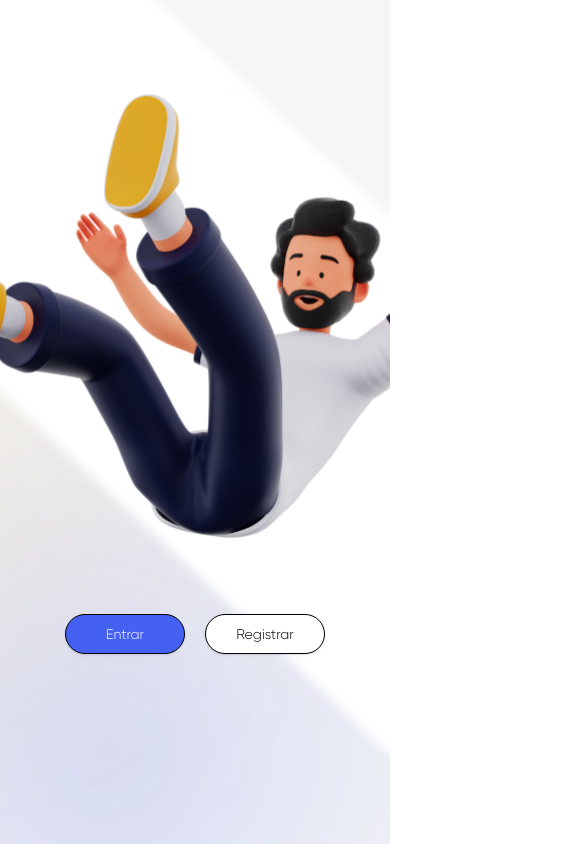
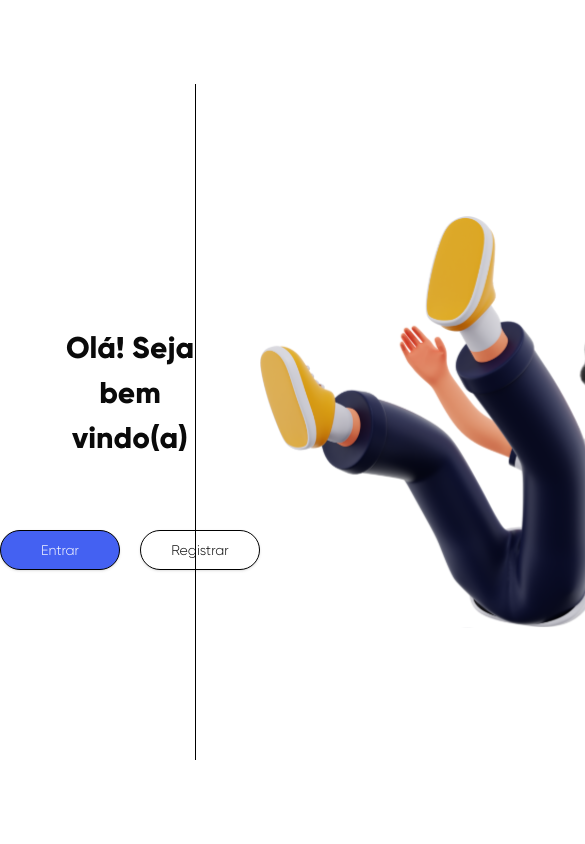
Before and after one commit to vinylemes/barber-schedule-front, a React (Vite) app: page /home in a window 390 px wide. Shown: the top 844 px of the page, 585 px wide, since content can reach past the window. Built offline with nearby package versions, Linux system fonts and the light colour scheme.

Commit message:
feat: redesign home page layout and improve responsiveness

```diff
--- a/src/pages/home.tsx
+++ b/src/pages/home.tsx
@@ -6,21 +6,31 @@ const Home = () => {
   const navigate = useNavigate();
 
   return (
-    <div className="splash-container">
-      <div className="splash-image"></div>{" "}
-      {/* Added a div for the background image */}
+    <div className="splash-container background-details">
+      <div className="divider"></div>
+      <div className="left-container">
+        <div className="content-container">
+          <h1 className="welcome-title" style={{ margin: "50px" }}>
+            Olá! Seja bem vindo(a)
+          </h1>
           <div className="button-container">
-        {" "}
-        {/* Added a container for the buttons */}
             <Button className="button-login" onClick={() => navigate("/login")}>
               Entrar
             </Button>
             <Button
               className="button-register hover:bg-white hover:border-none"
-          onClick={() => navigate("/register")}
-        >
+              onClick={() => navigate("/register")}>
               Registrar
             </Button>
+          </div>
+        </div>
+      </div>
+      <div className="right-container">
+        <img
+          className="splash-image"
+          src="/src/assets/carinha-caindo.svg"
+          alt="Splash"
+        />
       </div>
     </div>
   );
--- a/src/styles/home.css
+++ b/src/styles/home.css
@@ -1,43 +1,74 @@
 .splash-container {
+  display: flex;
+  height: 100vh;
+  width: 100vw;
+  position: relative; /* Add position relative to parent container */
+}
+
+.splash-container::before,
+.splash-container::after {
+  content: "";
+  position: absolute;
+  width: 100px;
+  height: 100px;
+  background-color: #4461f2;
+  z-index: -1;
+}
+
+.splash-container::before {
+  top: 0;
+  left: 0;
+  clip-path: polygon(0 0, 100% 0, 0 100%);
+}
+
+.splash-container::after {
+  bottom: 0;
+  right: 0;
+  clip-path: polygon(100% 100%, 0 100%, 100% 0);
+}
+
+.left-container,
+.right-container {
+  flex: 1;
   display: flex;
   justify-content: center;
   align-items: center;
-  height: 100vh;
-  width: 100vw;
-  position: relative; /* Ensure child elements are positioned relative to the container */
+}
+
+.content-container {
+  display: flex;
+  flex-direction: column;
+  align-items: center;
+  gap: 20px;
+}
+
+.welcome-title {
+  font-size: 30px;
+  font-weight: bold;
+  text-align: center;
 }
 
 .splash-image {
-  position: absolute;
-  top: 0;
-  left: 0;
-  width: 100%;
-  height: 100%;
-  background-image: url("../assets/splash-screen.svg"); /* Set the image as background */
-  background-size: cover; /* Make the background image responsive */
-  background-position: center; /* Center the background image */
-  z-index: 0; /* Ensure the image is behind the buttons */
+  width: 500px;
+  max-width: 600px;
+  height: auto;
 }
 
 .button-container {
   display: flex;
-  justify-content: center;
-  align-items: center; /* Center items horizontally */
-  width: 100%;
-  position: absolute;
-  bottom: 190px; /* Position the container at the bottom */
-  z-index: 1; /* Ensure buttons are in front of the background image */
+  flex-direction: row; /* Change to row to display buttons side by side */
+  align-items: center;
+  gap: 20px;
 }
 
 .button-login,
 .button-register {
   justify-content: center;
   border: 1px solid black;
-  margin: 0 10px;
-  width: 120px; /* Reduced width */
-  height: 40px; /* Reduced height */
-  border-radius: 20px; /* Added border-radius to make buttons rounded */
-  transition: transform 0.2s, background-color 0.2s; /* Added transition for animations */
+  width: 120px;
+  height: 40px;
+  border-radius: 20px;
+  transition: transform 0.2s, background-color 0.2s;
 }
 
 .button-login {
@@ -52,10 +83,50 @@
 
 .button-login:hover,
 .button-register:hover {
-  transform: scale(1.05); /* Slightly enlarge the button on hover */
+  transform: scale(1.05);
 }
 
 .button-login:active,
 .button-register:active {
-  transform: scale(0.95); /* Slightly shrink the button on click */
+  transform: scale(0.95);
 }
+
+.responsive-container {
+  display: flex;
+  flex-direction: column;
+  align-items: center;
+  justify-content: center;
+  height: 100vh;
+  padding: 20px;
+}
+
+.responsive-image {
+  width: 100%;
+  max-width: 600px;
+  height: auto;
+}
+
+.responsive-button-container {
+  display: flex;
+  flex-direction: column;
+  align-items: center;
+  gap: 10px;
+  margin-top: 20px;
+}
+
+.responsive-button {
+  width: 100%;
+  max-width: 300px;
+  padding: 10px;
+  font-size: 16px;
+}
+
+.divider {
+  width: 1px;
+  height: 80%;
+  background-color: #000;
+  position: absolute;
+  left: 50%;
+  top: 10%;
+  z-index: 1;
+}
```
Also changed, not shown: src/assets/carinha-caindo.svg (added). Lines whose indentation alone changed are shown as unchanged.
